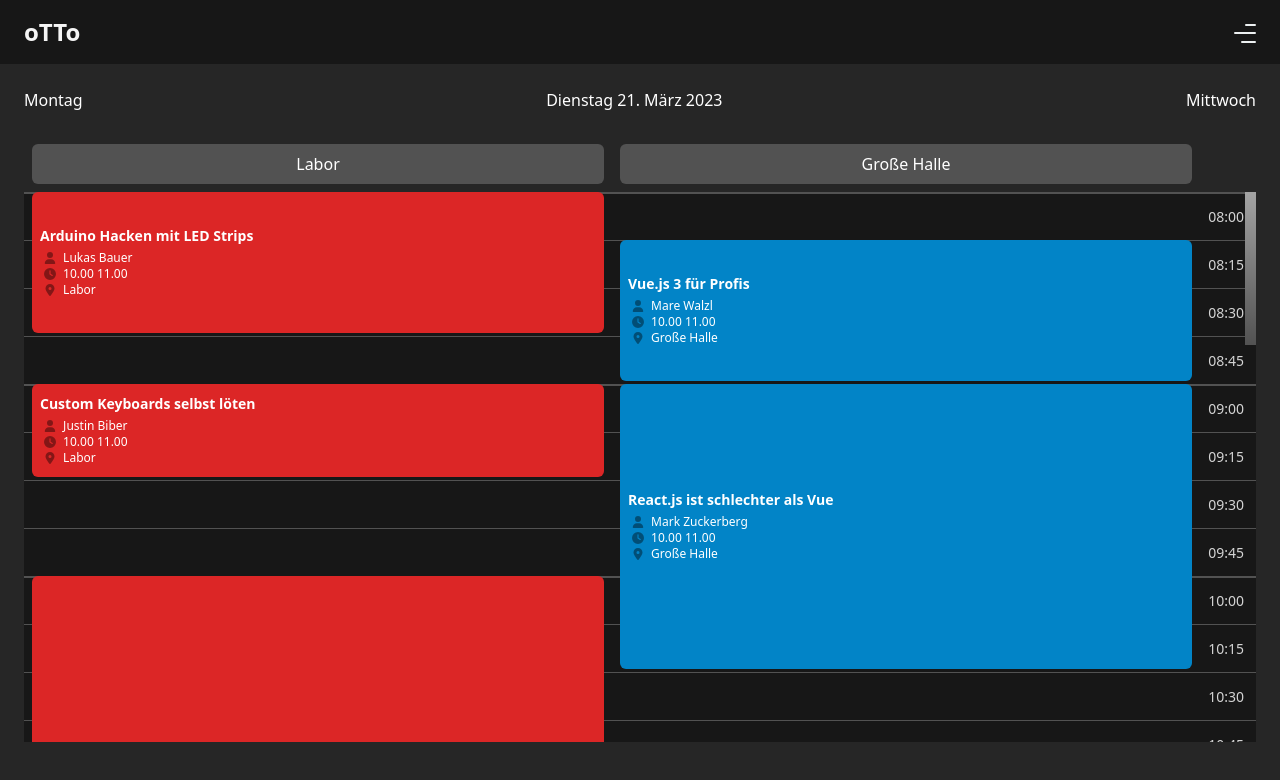
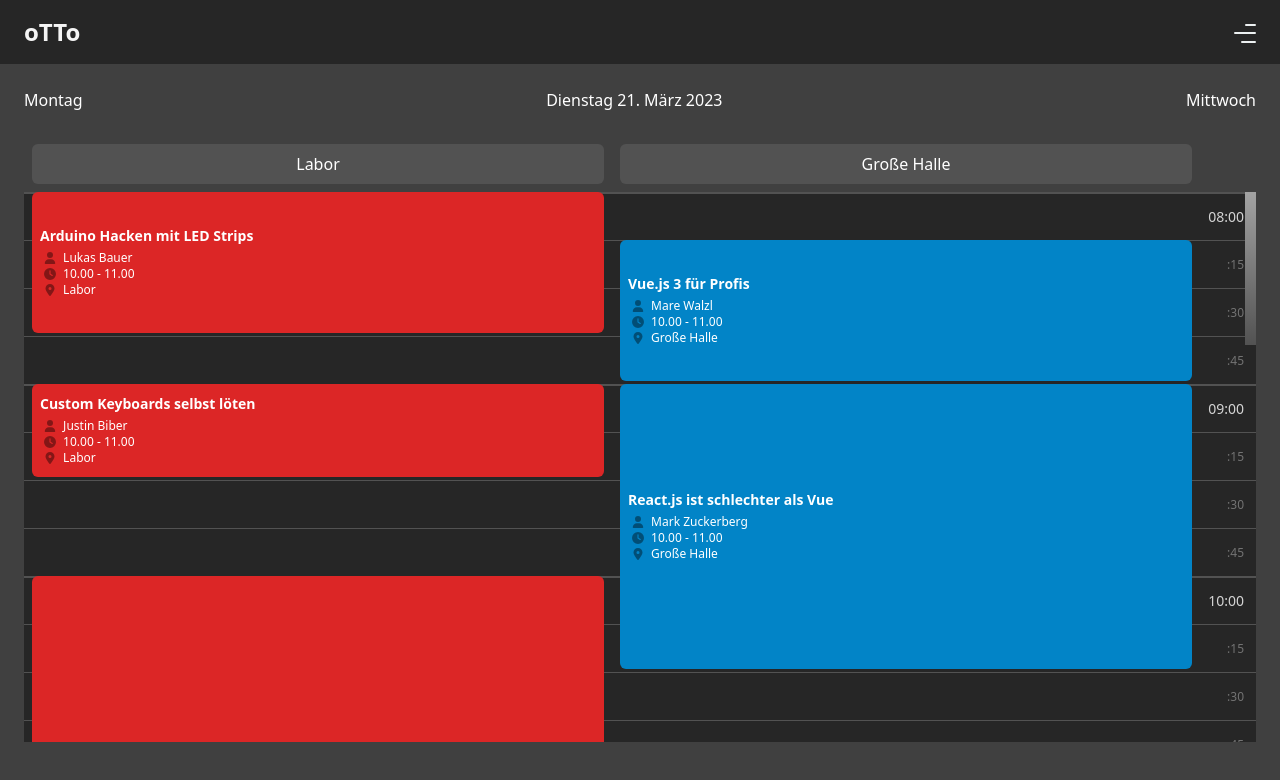
Before and after one commit to mayflower/oTTo, a Vue app in the folder packages/frontend/: page / in a window 1280 px wide. Shown: the top 780 px of the page. Built offline with nearby package versions, Linux system fonts and the light colour scheme.

Commit message:
add fixes for navbar

```diff
--- a/packages/frontend/src/assets/main.css
+++ b/packages/frontend/src/assets/main.css
@@ -3,7 +3,7 @@
 @tailwind utilities;
 
 body {
-  @apply bg-neutral-800 text-white;
+  @apply bg-neutral-700 text-white;
 }
 
 .simplebar-scrollbar {
--- a/packages/frontend/src/components/NavbarComponent.vue
+++ b/packages/frontend/src/components/NavbarComponent.vue
@@ -1,7 +1,7 @@
 <template>
-  <div class="bg-neutral-900 border-b-1 border-neutral-600">
-    <nav class="container px-6 pt-4 mx-auto">
-      <div class="flex items-center justify-between pb-4">
+  <div class="relative bg-neutral-800 border-b-1 border-neutral-600 z-20">
+    <nav class="h-16">
+      <div class="container mx-auto px-6 pt-4 flex items-center justify-between pb-4">
         <router-link
           to="/"
           class="text-xl font-bold text-neutral-100 hover:text-orange-400 md:text-2xl"
@@ -16,9 +16,10 @@
         </a>
       </div>
       <!-- Change max-height when adding new menu points -->
-      <ul
+      <div class=" bg-neutral-800">
+        <ul
         :class="showMenu ? 'max-h-40 pb-1' : 'max-h-0'"
-        class="flex flex-col items-center transition-max-height duration-300 overflow-hidden"
+        class="container mx-auto px-6 flex flex-col items-center transition-max-height duration-300 overflow-hidden"
       >
         <router-link
           active-class="font-bold text-orange-400"
@@ -31,6 +32,7 @@
           {{ item.name }}
         </router-link>
       </ul>
+      </div>
     </nav>
   </div>
 </template>
--- a/packages/frontend/src/components/TimelineComponent.vue
+++ b/packages/frontend/src/components/TimelineComponent.vue
@@ -3,10 +3,14 @@
     <div
       v-for="time in times"
       :key="time.toString()"
-      class="border-t border-neutral-600 flex justify-end items-center h-12 bg-neutral-900 p-3 text-sm text-neutral-300"
-      :class="{ 'border-t-2': time.getMinutes() === 0 }"
+      class="border-neutral-600 flex justify-end items-center h-12 bg-neutral-800 p-3 text-sm text-neutral-300"
+      :class="[time.getMinutes() === 0 ? 'border-t-2' : 'border-t text-xs text-neutral-500']"
     >
-      {{ time.toLocaleTimeString('de-DE', { hour: '2-digit', minute: '2-digit' }) }}
+      {{
+        time.getMinutes() === 0
+          ? time.toLocaleTimeString('de-DE', { hour: '2-digit', minute: '2-digit' })
+          : ':' + time.toLocaleTimeString('de-DE', { minute: '2-digit' })
+      }}
     </div>
     <div class="z-10 absolute h-0.5 bg-neutral-100 w-full" :style="`top: ${timelineToNowDiff}rem`">
       <div class="h-3.5 aspect-square rounded-full bg-neutral-100 -mt-1.5 -ml-2"></div>
--- a/packages/frontend/src/components/TimetableSlotComponent.vue
+++ b/packages/frontend/src/components/TimetableSlotComponent.vue
@@ -9,7 +9,7 @@
         </span>
         <span>
           <fa-icon icon="clock" class="text-black opacity-40 w-5" />
-          {{ start }} {{ end }}
+          {{ start }} - {{ end }}
         </span>
         <span>
           <fa-icon icon="location-dot" class="text-black opacity-40 w-5" />
```
